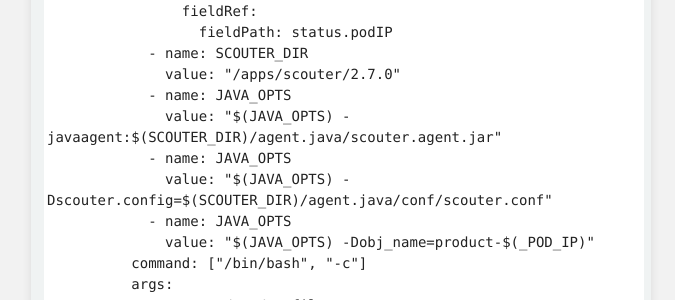
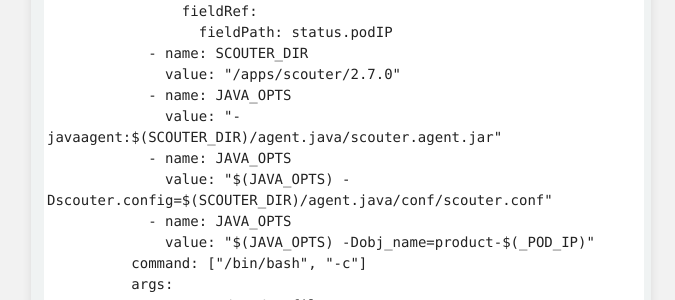
Before and after one commit to unlimited9/unlimited9.github.com, a Jekyll site: the page built from reference.notes/TA/cloud/kubernetes/how.to.deployment.md, in a window 1280 px wide and 1400 px high, scrolled down 961 px. Shown: the part 1034-1334 px from the top of the window, without its empty margins (299-974 px from the left). Built offline with Jekyll 4.4.1, drawn with Linux system fonts in a browser that asks for light colours; our own code applies the rules of GitHub Pages for plain Markdown files; some of the changed text lies outside the part shown.

Commit message:
Update how.to.deployment.md

```diff
--- a/reference.notes/TA/cloud/kubernetes/how.to.deployment.md
+++ b/reference.notes/TA/cloud/kubernetes/how.to.deployment.md
@@ -63,7 +63,7 @@ spec:
             - name: SCOUTER_DIR
               value: "/apps/scouter/2.7.0"
             - name: JAVA_OPTS
-              value: "$(JAVA_OPTS) -javaagent:$(SCOUTER_DIR)/agent.java/scouter.agent.jar"
+              value: "-javaagent:$(SCOUTER_DIR)/agent.java/scouter.agent.jar"
             - name: JAVA_OPTS
               value: "$(JAVA_OPTS) -Dscouter.config=$(SCOUTER_DIR)/agent.java/conf/scouter.conf"
             - name: JAVA_OPTS
```
Also changed, not shown: other parts of reference.notes/TA/cloud/kubernetes/how.to.deployment.md (+3 -6 lines).
